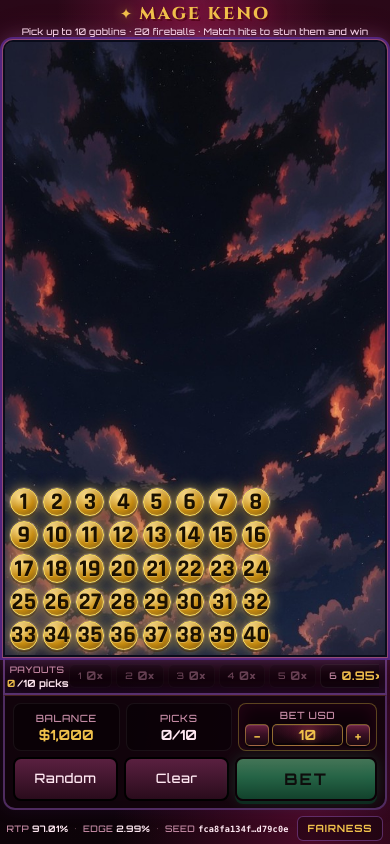
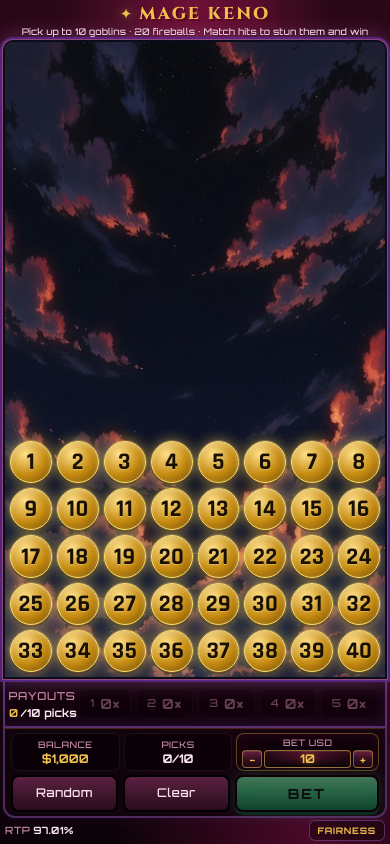
Before and after one commit to aquistsang/Mage-Keno, a React (Vite) app: page / in a window 390 px wide. Built offline with nearby package versions, Linux system fonts and the light colour scheme.

Commit message:
Mage Keno: bigger mobile balls/mage, roomier payouts, compact footer

```diff
--- a/src/components/FairnessFooter.tsx
+++ b/src/components/FairnessFooter.tsx
@@ -28,14 +28,6 @@ export function FairnessFooter({ spots, fairness, shortHash }: Props) {
         <div className="fairness-footer-main">
           <span>
             RTP <strong className="gold">{pct(rtp)}</strong>
-          </span>
-          <span className="fairness-sep">·</span>
-          <span>
-            Edge <strong>{pct(edge)}</strong>
-          </span>
-          <span className="fairness-sep">·</span>
-          <span className="fairness-seed" title={fairness.serverSeedHash}>
-            Seed <strong className="fairness-mono">{shortHash(fairness.serverSeedHash)}</strong>
           </span>
         </div>
         <button type="button" className="fairness-open-btn" onClick={() => setOpen(true)}>
--- a/src/components/MageCanvas.tsx
+++ b/src/components/MageCanvas.tsx
@@ -566,15 +566,14 @@ export function MageCanvas({
         // Mobile: mage in the sky band only — feet ABOVE the numbers, no overlap.
         const gridTop = getGridTop();
         const padTop = Math.max(6, canvas.height * 0.01);
-        const gap = Math.max(20, canvas.height * 0.028);
+        const gap = Math.max(12, canvas.height * 0.016);
         const footTarget = platform
           ? Math.min(platform.deckY, gridTop - gap)
           : Math.max(padTop + 80, gridTop - gap);
         const bandH = Math.max(80, footTarget - padTop);
-        // Fit the band; sprite has transparent padding so a mild overshoot is OK
-        // but never push feet past the board.
-        const scaleBySky = srcH > 0 ? (bandH / srcH) * (platform ? 1.05 : 1.18) : 1;
-        const scaleByWidth = srcW > 0 ? (canvas.width * 0.92) / srcW : 1;
+        // Fit the band (~10% larger figure); hat may crop slightly, feet stay clear.
+        const scaleBySky = srcH > 0 ? (bandH / srcH) * (platform ? 1.15 : 1.30) : 1;
+        const scaleByWidth = srcW > 0 ? (canvas.width * 0.98) / srcW : 1;
         const scale = Math.min(scaleBySky, scaleByWidth);
         mageW = srcW > 0 ? srcW * scale : canvas.width;
         mageH = srcH > 0 ? srcH * scale : bandH;
@@ -582,18 +581,9 @@ export function MageCanvas({
           ? platform.centerX - mageW / 2
           : (canvas.width - mageW) / 2;
         mageY = footTarget - mageH;
-        if (mageY < padTop) mageY = padTop;
-        // If hat forced us up, shrink so feet still clear the board.
-        if (mageY + mageH > footTarget && srcH > 0) {
-          const maxH = footTarget - mageY;
-          const s2 = maxH / srcH;
-          mageW = srcW * s2;
-          mageH = srcH * s2;
-          mageX = platform
-            ? platform.centerX - mageW / 2
-            : (canvas.width - mageW) / 2;
-          mageY = footTarget - mageH;
-        }
+        // Prefer keeping feet above the board; allow slight hat crop.
+        if (mageY < padTop - mageH * 0.1) mageY = padTop - mageH * 0.1;
+        if (mageY + mageH > footTarget) mageY = footTarget - mageH;
       } else {
         // Desktop: mage in the left column, clear of the number board
         const colW = canvas.width * 0.44;
--- a/src/index.css
+++ b/src/index.css
@@ -815,7 +815,8 @@ body {
   flex: 0 0 auto;
   display: flex;
   align-items: center;
-  justify-content: flex-end;
+  justify-content: space-between;
+  flex-wrap: nowrap;
   gap: 10px;
   margin-top: 6px;
   padding: 2px 2px 0;
@@ -827,9 +828,9 @@ body {
 
 .fairness-footer-main {
   display: flex;
-  flex-wrap: wrap;
+  flex-wrap: nowrap;
   align-items: center;
-  justify-content: flex-end;
+  justify-content: flex-start;
   gap: 6px;
   min-width: 0;
 }
@@ -1079,52 +1080,52 @@ body {
 
   .payout-panel {
     flex: 0 0 auto;
-    grid-template-columns: 52px minmax(0, 1fr);
+    grid-template-columns: 58px minmax(0, 1fr);
     align-items: center;
-    padding: 4px 6px;
-    gap: 6px;
+    padding: 7px 8px;
+    gap: 8px;
     overflow: hidden;
     border-width: 2px;
-    min-height: 0;
+    min-height: 44px;
   }
 
   .payout-label {
-    width: 52px;
-    min-width: 52px;
-    max-width: 52px;
+    width: 58px;
+    min-width: 58px;
+    max-width: 58px;
   }
 
   .payout-title {
-    font-size: 9px;
+    font-size: 11px;
     letter-spacing: 0.06em;
   }
 
   .payout-sub {
     display: block;
-    font-size: 10px;
+    font-size: 11px;
     white-space: nowrap;
     max-width: none;
     line-height: 1.1;
   }
 
   .payout-table {
-    gap: 4px;
+    gap: 5px;
     padding-bottom: 0;
   }
 
   .payout-row {
     min-width: 0;
-    padding: 4px 8px;
-    border-radius: 6px;
-    gap: 4px;
+    padding: 6px 10px;
+    border-radius: 7px;
+    gap: 5px;
   }
 
   .payout-hit {
-    font-size: 9px;
+    font-size: 11px;
   }
 
   .payout-mult {
-    font-size: 12px;
+    font-size: 14px;
   }
 
   .mage-canvas-wrap {
@@ -1151,19 +1152,17 @@ body {
     margin: 0;
   }
 
-  /* Tighter board so the mage band above gets more room.
-     Explicit height (not only max-height) — CSS grid tracks ignore max-height
-     and otherwise stay content-sized from the 8-col ball cells. */
+  /* Full-width board — circles fill the frame */
   .keno-grid {
     grid-template-columns: repeat(8, minmax(0, 1fr));
     grid-template-rows: repeat(5, minmax(0, 1fr));
     aspect-ratio: 8 / 5;
-    height: min(20cqh, 42vw);
-    width: min(100%, calc(min(20cqh, 42vw) * 8 / 5));
+    width: 100%;
+    height: min(30cqh, calc((100cqw - 16px) * 5 / 8));
     max-width: 100%;
     max-height: none;
     margin: 0 auto;
-    gap: 3px;
+    gap: 4px;
     min-height: 0;
   }
 
@@ -1180,109 +1179,113 @@ body {
   }
 
   .keno-ball-face {
-    font-size: clamp(16px, 5cqw, 24px);
+    font-size: clamp(18px, 6cqw, 28px);
   }
 
-  /* Balance · Picks · Bet USD on one row; actions below — same visual weight as payouts */
+  /* Compact stats row — free vertical space for payouts + board */
   .bet-bar {
     flex-direction: column;
     align-items: stretch;
-    gap: 6px;
-    padding: 7px 8px;
+    gap: 4px;
+    padding: 4px 6px;
     min-height: 0;
   }
 
   .bet-row-stats {
     width: 100%;
-    gap: 6px;
+    gap: 4px;
   }
 
   .meta-pill {
     flex: 1 1 0;
     min-width: 0;
-    padding: 4px 6px;
-    gap: 1px;
+    padding: 2px 5px;
+    gap: 0;
   }
 
   .meta-label {
-    font-size: 10px;
-    letter-spacing: 0.06em;
+    font-size: 9px;
+    letter-spacing: 0.05em;
   }
 
   .meta-value {
-    font-size: 14px;
-    line-height: 1.15;
+    font-size: 12px;
+    line-height: 1.1;
   }
 
   .bet-amount {
     flex: 1.35 1 0;
     min-width: 0;
-    gap: 1px;
-    padding: 4px 6px;
+    gap: 0;
+    padding: 2px 5px;
     justify-content: center;
   }
 
-  /* Match Balance/Picks value row height so Bet USD header lines up */
   .bet-stepper {
-    grid-template-columns: 24px minmax(0, 1fr) 24px;
-    gap: 3px;
-    height: 22px;
+    grid-template-columns: 20px minmax(0, 1fr) 20px;
+    gap: 2px;
+    height: 18px;
   }
 
   .bet-stepper input {
-    font-size: 14px;
+    font-size: 12px;
     font-weight: 700;
-    padding: 0 2px;
-    height: 22px;
-    line-height: 22px;
-    border-radius: 5px;
+    padding: 0 1px;
+    height: 18px;
+    line-height: 18px;
+    border-radius: 4px;
     border-width: 1px;
   }
 
   .btn-step {
-    height: 22px;
-    font-size: 14px;
+    height: 18px;
+    font-size: 12px;
     padding: 0;
     border-width: 1px;
-    border-radius: 5px;
+    border-radius: 4px;
   }
 
   .bet-row-actions {
     width: 100%;
     display: grid;
     grid-template-columns: 1fr 1fr 1.35fr;
-    gap: 6px;
-    min-height: 40px;
+    gap: 5px;
+    min-height: 34px;
   }
 
   .btn-secondary {
-    padding: 8px 6px;
-    font-size: 13px;
+    padding: 6px 5px;
+    font-size: 12px;
   }
 
   .btn-bet {
     min-width: 0;
-    min-height: 40px;
+    min-height: 34px;
     height: auto;
     width: 100%;
-    padding: 8px 10px;
-    font-size: 16px;
+    padding: 6px 8px;
+    font-size: 14px;
   }
 
   .fairness-footer {
-    justify-content: center;
-    flex-wrap: wrap;
-    gap: 6px 8px;
-    font-size: 9px;
-    margin-top: 4px;
+    justify-content: space-between;
+    flex-wrap: nowrap;
+    gap: 8px;
+    font-size: 10px;
+    margin-top: 2px;
+    padding: 0 2px;
   }
 
   .fairness-footer-main {
-    justify-content: center;
+    justify-content: flex-start;
+    flex-wrap: nowrap;
+    min-width: 0;
   }
 
-  .fairness-seed {
-    max-width: 56vw;
+  .fairness-open-btn {
+    flex: 0 0 auto;
+    padding: 3px 8px;
+    font-size: 9px;
   }
 }
 
@@ -1307,19 +1310,19 @@ body {
   }
 
   .app-shell.is-embedded .keno-grid {
-    height: min(18cqh, 40vw);
-    width: min(100%, calc(min(18cqh, 40vw) * 8 / 5));
-    gap: 2px;
+    width: 100%;
+    height: min(28cqh, calc((100cqw - 12px) * 5 / 8));
+    gap: 3px;
   }
 
   .app-shell.is-embedded .payout-panel {
-    min-height: 40px;
-    padding: 3px 6px;
-    gap: 4px;
+    min-height: 42px;
+    padding: 6px 7px;
+    gap: 6px;
   }
 
   .app-shell.is-embedded .payout-title {
-    font-size: 9px;
+    font-size: 10px;
   }
 
   .app-shell.is-embedded .payout-sub {
@@ -1335,39 +1338,39 @@ body {
   }
 
   .app-shell.is-embedded .payout-row {
-    min-width: 40px;
-    padding: 3px 5px;
+    min-width: 0;
+    padding: 5px 8px;
   }
 
   .app-shell.is-embedded .bet-bar {
-    padding: 4px 6px;
-    gap: 4px;
+    padding: 3px 5px;
+    gap: 3px;
   }
 
   .app-shell.is-embedded .meta-pill,
   .app-shell.is-embedded .bet-amount {
-    padding: 3px 5px;
+    padding: 2px 4px;
   }
 
   .app-shell.is-embedded .meta-value {
-    font-size: 13px;
+    font-size: 11px;
   }
 
   .app-shell.is-embedded .bet-stepper {
-    height: 20px;
-    grid-template-columns: 22px minmax(0, 1fr) 22px;
+    height: 16px;
+    grid-template-columns: 18px minmax(0, 1fr) 18px;
   }
 
   .app-shell.is-embedded .bet-stepper input {
-    height: 20px;
-    line-height: 20px;
-    font-size: 13px;
-    padding: 0 2px;
+    height: 16px;
+    line-height: 16px;
+    font-size: 11px;
+    padding: 0 1px;
   }
 
   .app-shell.is-embedded .btn-step {
-    height: 20px;
-    font-size: 13px;
+    height: 16px;
+    font-size: 11px;
   }
 
   .app-shell.is-embedded .bet-row-actions {
```
Also changed, not shown: 5 other files (tests, documents, lock files or other folders).
